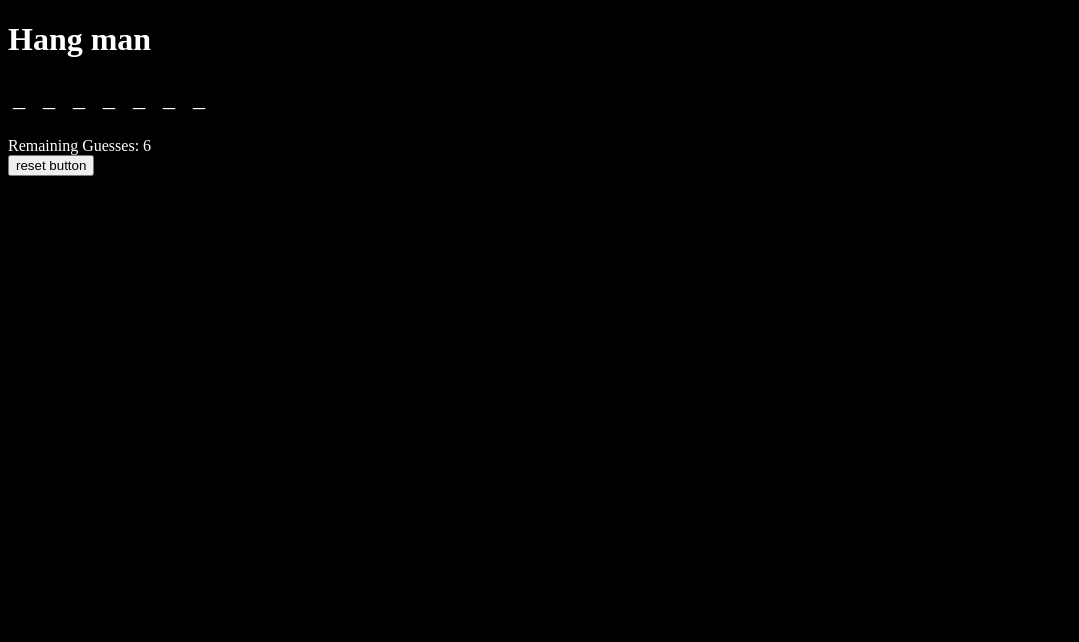
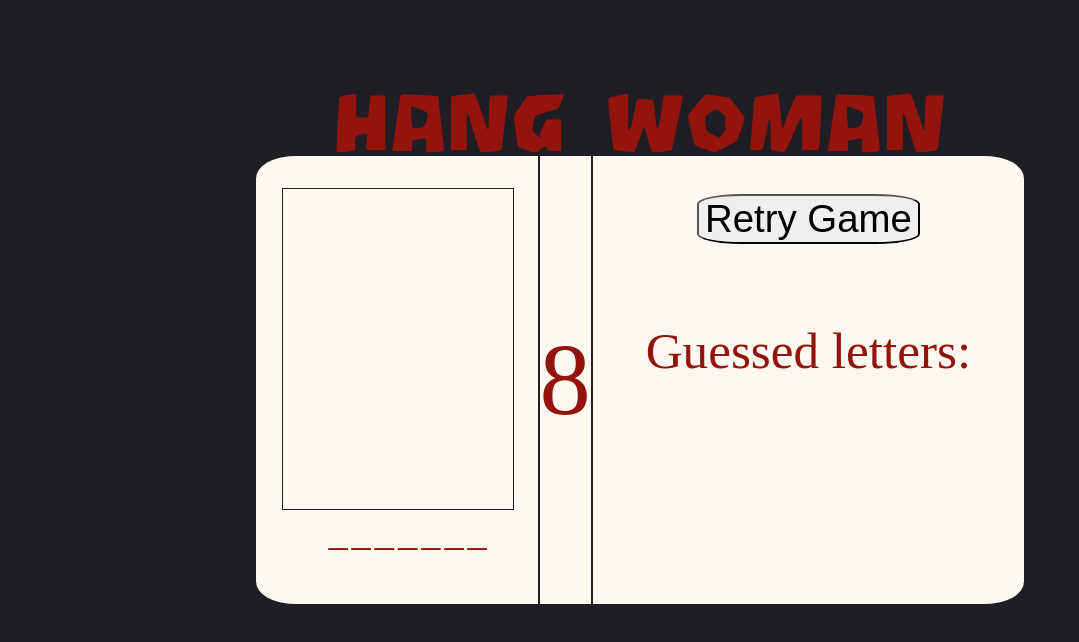
Before and after one commit to oakuopus/Hangman, a plain HTML site: page index.html in a window 1280 px wide. Shown: the whole page, without its empty margins (0-1079 px from the left). Drawn offline with nearby package versions, Linux system fonts and the light colour scheme; files that its build step writes are made by us from their sources.

Commit message:
Add files via upload

```diff
--- a/hangman.scss
+++ b/hangman.scss
@@ -1,13 +1,82 @@
+$colors: (
+    "beige": #FFF8F0,
+    "red": #92140C,
+    "black": #1E1E24,
+);
+@function color($name) {
+    @return map-get($map: $colors, $key: $name);
+};
+@font-face {
+    font-family: hangman;
+    src: url(/oetztype/OETZTYP_.TTF);
+}
 body{
-    background-color: black;
-    color: white;
-    .hidden-letter{
-        display: inline-block;
-        width: 20px;
-        margin: 5px;
-        font-size: 24px;
+    background-color: color("black");
+    margin: 0;
+    color: color("red");
+    display: flex;
+    flex-direction: column;
+    align-content: space-between;
+    .hangman-title{
+        font-size: 6vw;
+        text-align: center;
+        margin: 10vh 0 0 0;
+        height: 5.9vw;
+        font-family: hangman;
+    }
+    main{
+        background-color: color("beige");
+        height: 35vw;
+        width: 60vw;
+        border-radius: 5%;
+        margin: auto;
+        .game-container{
+            display: flex;
+            width: 100%;
+            height: 100%;
+            flex-direction: row;
+            .man{
+                height: 30vw;
+                width: 20vw;
+                padding: 2.5vw 0 2.5vw 2vw;
+                border-right: color("black") 2px solid;
+                .hanging{
+                    width: 16vw;
+                    height: 25vw;
+                    padding-left: 2vw;
+                    border: 1px solid color("black");
+                }
+                #word-container{
+                    font-size: 3vw;
+                    display: flex;
+                    letter-spacing: 4px;
+                    width: 20vw;
+                    justify-content: center;
+                }
+            }
+            #remaining-guesses{
+                font-size: 8vw;
+                margin: auto 0 auto 0;
+            }
+            .reset-guessed{
+                width: 100%;
+                border-left: color("black") 2px solid;
+                button{
+                    width: auto;
+                    font-size: 3vw;
+                    border-radius: 20%;
+                    margin: 3vw auto 6vw auto;
+                    display: flex;
+                }
+                .guessed-letters{
+                    font-size: 4vw;
+                }
+            }
+        }
     }
     .guessed-letters{
-        margin-top: 20px;
+        font-size: 2.5vw;
+        margin: auto;
+        text-align: center;
     }
 }
--- a/index.html
+++ b/index.html
@@ -7,12 +7,25 @@
     <link rel="stylesheet" href="/css/hangman.css">
 </head>
 <body>
-    <h1>Hang man</h1>
-    <div id="word-container"></div>
-    <div class="guessed-letters" id="guess-container"></div>
-    <div id="remaining-guesses"></div>
-    <button id="reset-button">reset button</button>
+    <div class="hangman-title">HANG WOMAN</div>
+    <main>
+        <div class="game-container">
+            <section class="man">
+                <div class="hanging">
 
+                </div>
+                <div id="word-container"></div>
+            </section>
+            <div id="remaining-guesses"></div>
+            <section class="reset-guessed">
+                <button id="reset-button">Retry Game</button>
+
+                <footer class="guessed-letters" id="guess-container">
+                    Guessed letters:<br>
+                </footer>
+            </section>
+        </div>
+    </main>
     <script src="https://code.jquery.com/jquery-3.7.1.js" integrity="sha256-eKhayi8LEQwp4NKxN+CfCh+3qOVUtJn3QNZ0TciWLP4=" crossorigin="anonymous"></script>
     <script src="./index.js"></script>
 </body>
--- a/index.js
+++ b/index.js
@@ -1,6 +1,6 @@
 $(function() {
     var words = ["youloser", "words", "trollis", "worldle", "prettier", "canes"]
-    var guessedLetter = [], remainingGuesses = 6
+    var guessedLetter = [], remainingGuesses = 8
     var chosenWord = words[Math.floor(Math.random()*words.length)];
 
     for(var i=0; i < chosenWord.length; i++) {
@@ -9,13 +9,13 @@ $(function() {
 
     function updateGuesses(){
         $("#guess-container").empty()
-        $("#guess-container").text("Guessed Letters: " + guessedLetter.join(","));
+        $("#guess-container").html("Guessed Letters:<br> " + guessedLetter.join(","));
     }
 
     function checkGuess(letter){
         if(chosenWord.indexOf(letter) === -1){
             remainingGuesses--
-            $("#remaining-guesses").text("Remaining Guesses: " + remainingGuesses)
+            $("#remaining-guesses").text(remainingGuesses)
         }else{
             $(".hidden-letter").each(function(index){
                 if(chosenWord[index] === letter){
@@ -39,8 +39,8 @@ $(function() {
 
     function resetGame(){
         guessedLetter = []
-        remainingGuesses = 6
-        $('#remaining-guesses').text("Remaining Guesses: " + remainingGuesses)
+        remainingGuesses = 8
+        $('#remaining-guesses').text(remainingGuesses)
         $('#word-container').empty()
         chosenWord = words[Math.floor(Math.random() * words.length)]
         for(var i=0; i < chosenWord.length; i++) {
@@ -61,5 +61,5 @@ $(function() {
         resetGame()
     })
 
-    $("#remaining-guesses").text("Remaining Guesses: " + remainingGuesses)
+    $("#remaining-guesses").text(remainingGuesses)
 });
```
Also changed, not shown: css/hangman.css (added), css/hangman.min.css (added), oetztype/OETZTYP_.TTF (added), 2 other files.
